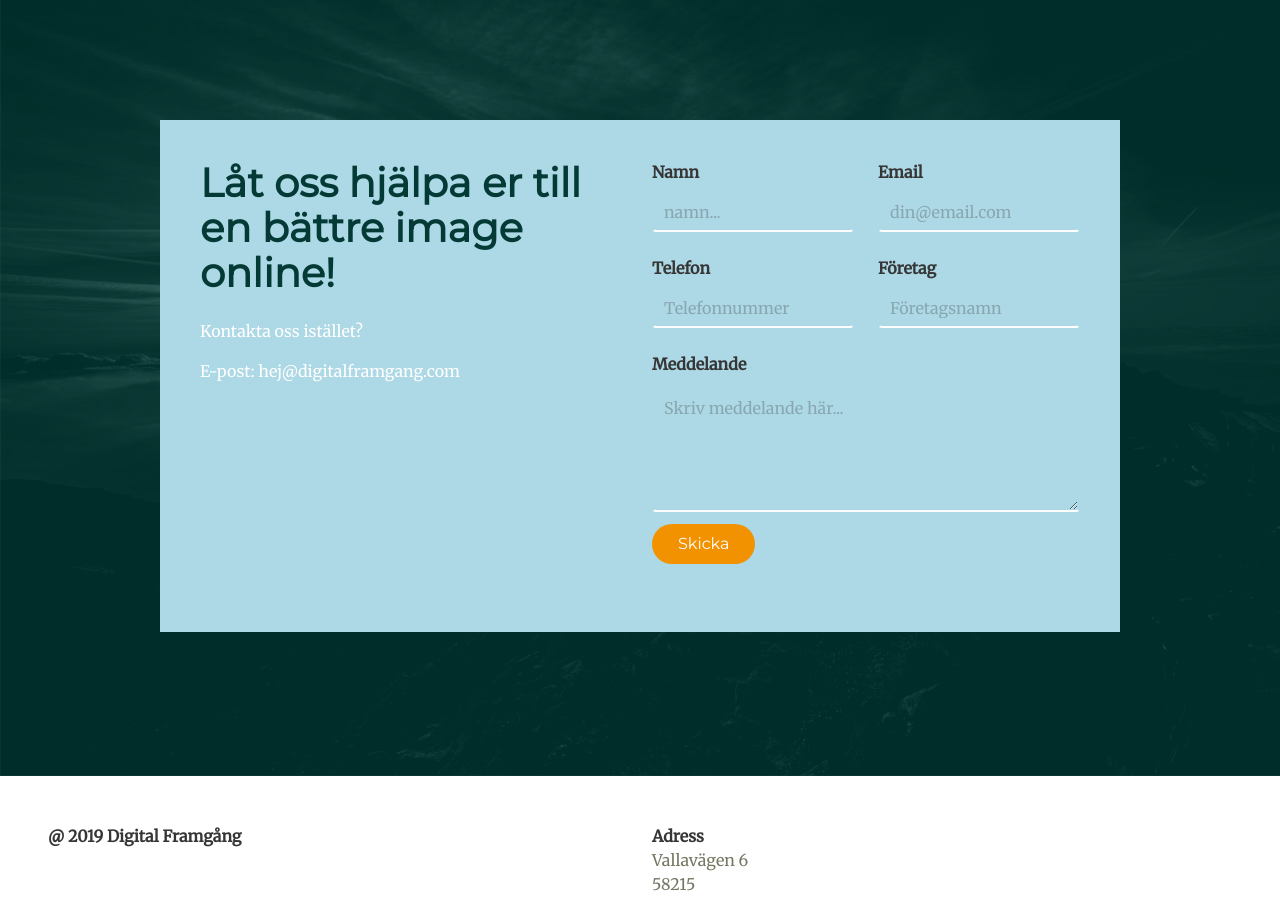
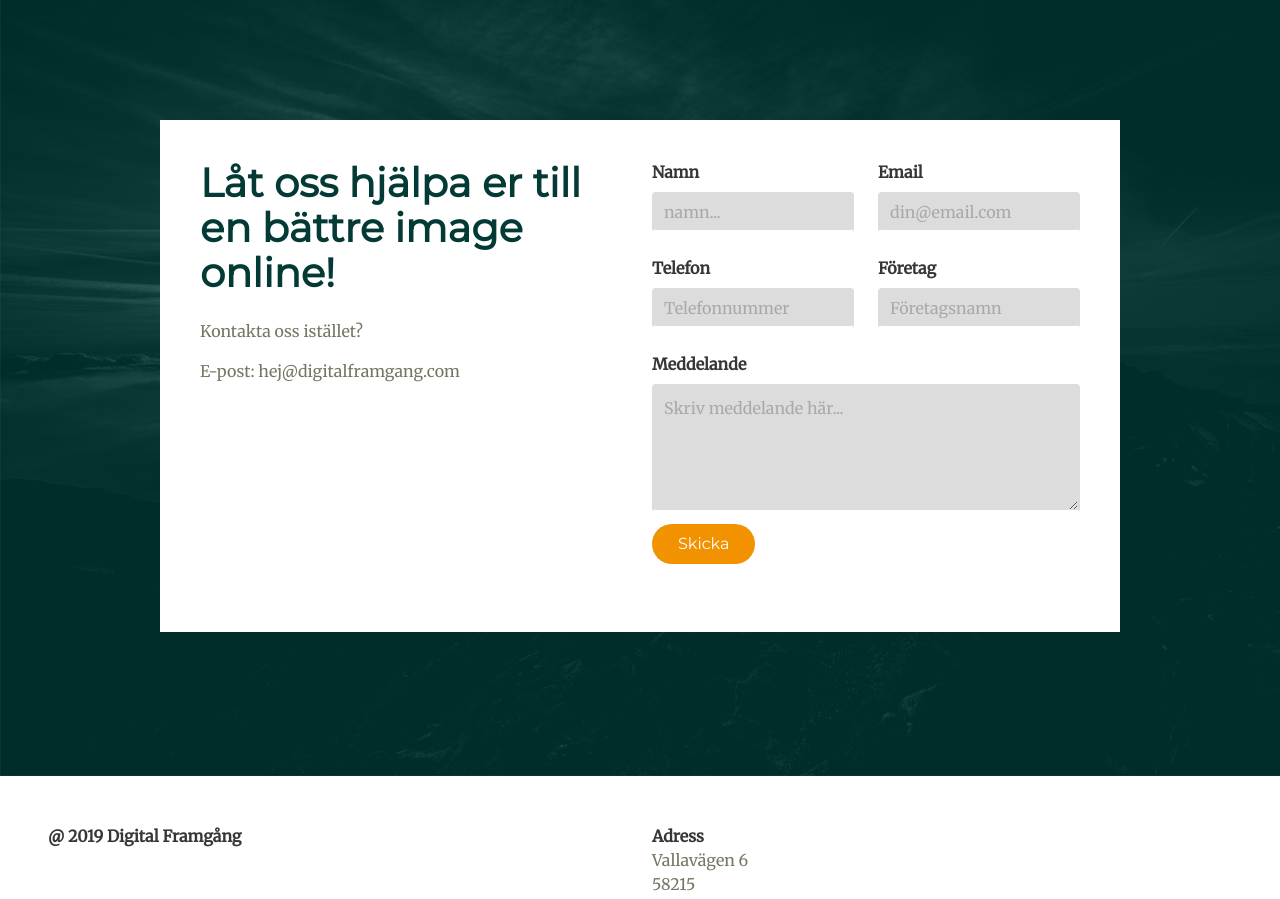
Before and after one commit to codebyjonas/digitalframgang.com, a React (Create React App) app: page / in a window 1280 px wide. Shown: the part 4140-5039 px from the top of the page. Built offline with nearby package versions, Linux system fonts and the light colour scheme.

Commit message:
added contact

```diff
--- a/src/style/contact.scss
+++ b/src/style/contact.scss
@@ -1,10 +1,8 @@
 #contact-container {
     padding: 2.5rem;
-    background-color: #add8e6;
 
     .input,
-    .textarea{
-        background-color: #add8e6;
+    .textarea {
         border-bottom: 2px solid white;
         outline: none;
     }
@@ -14,9 +12,4 @@
         border: none;
         background-color: #d1ecf5;
     }
-
-
-    p{
-        color: white;
-    }
 }
```
